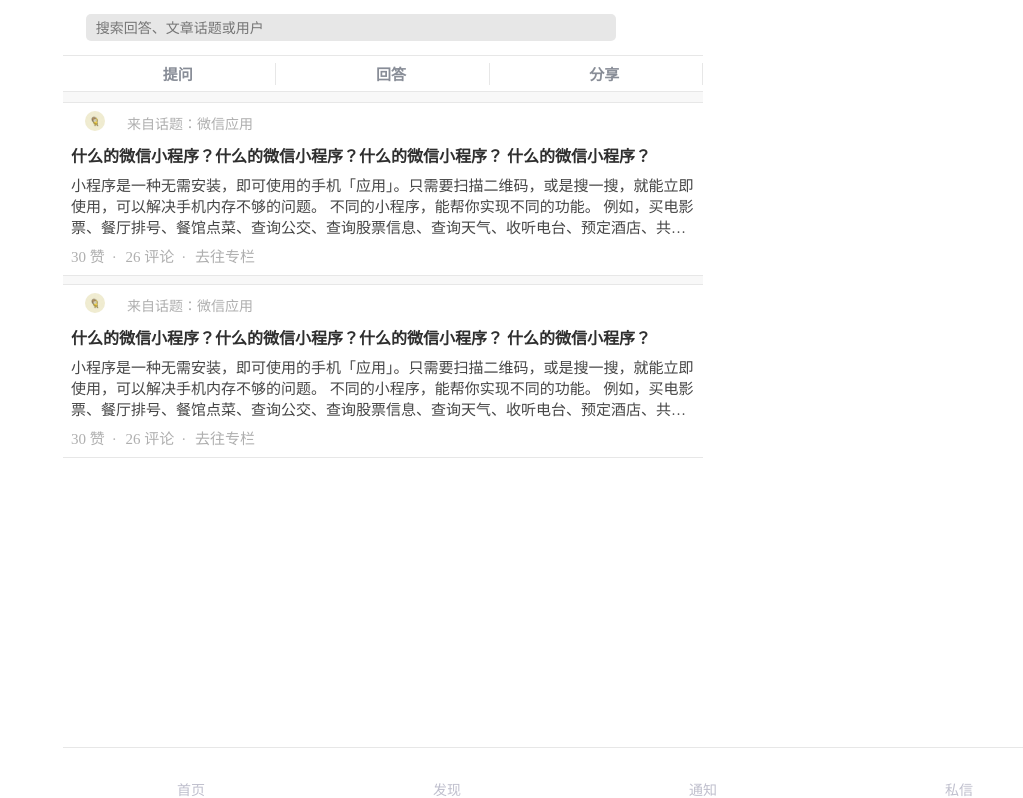
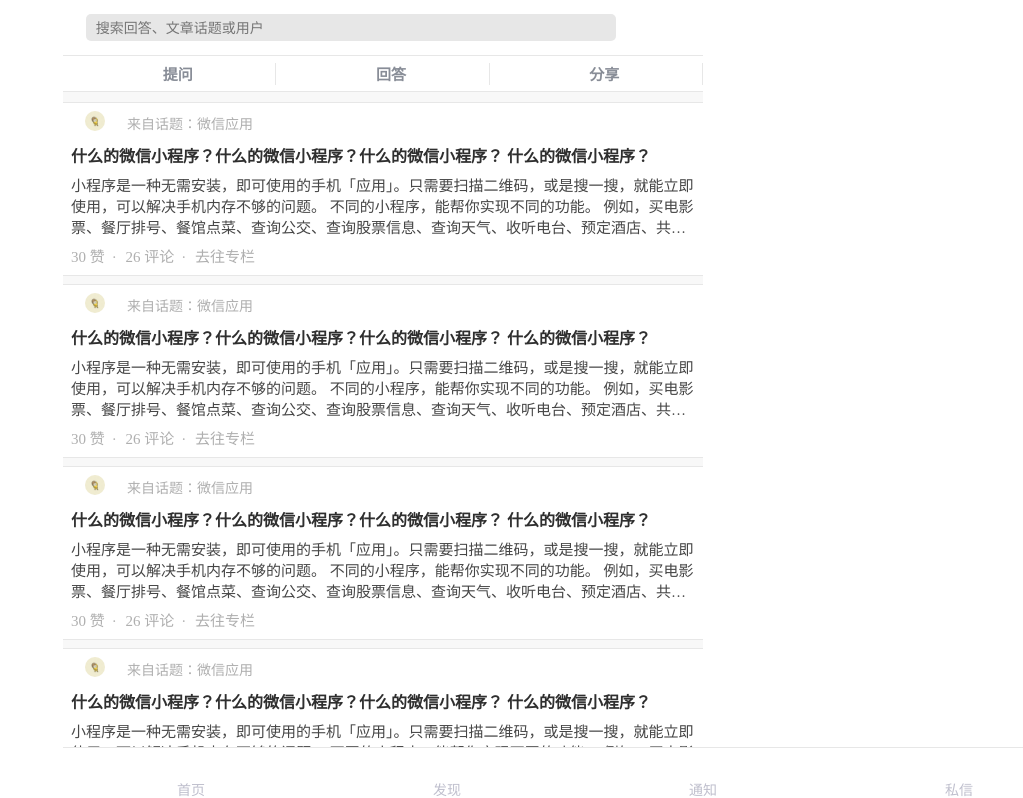
Before and after one commit to ronnieyuyiwei/zhihu, a Vue app: page / in a window 1280 px wide. Shown: the top 798 px of the page, without its empty margins (257-1280 px from the left). Built offline with nearby package versions, Linux system fonts and the light colour scheme.

Commit message:
change scss

```diff
--- a/src/pages/home.vue
+++ b/src/pages/home.vue
@@ -31,6 +31,10 @@
       </div>
     </div>
     <div class="body-content">
+   <ProblemContent></ProblemContent>
+   <ProblemContent></ProblemContent>
+   <ProblemContent></ProblemContent>
+   <ProblemContent></ProblemContent>
    <ProblemContent></ProblemContent>
    <ProblemContent></ProblemContent>
 </div>
--- a/src/scss/common.scss
+++ b/src/scss/common.scss
@@ -6,7 +6,6 @@
 }
 
 #app {
-  overflow: hidden;
   position: absolute;
   top: 0;
   right: 0;
```
